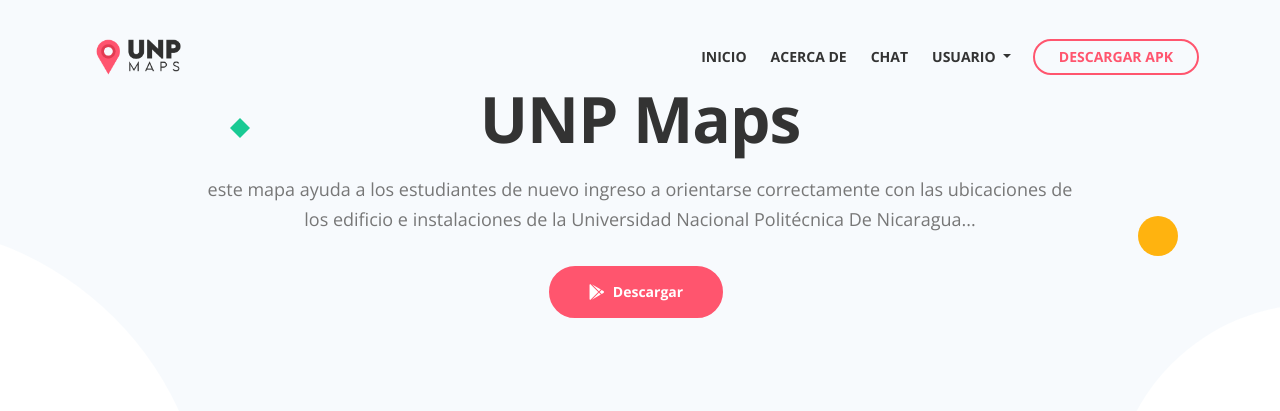
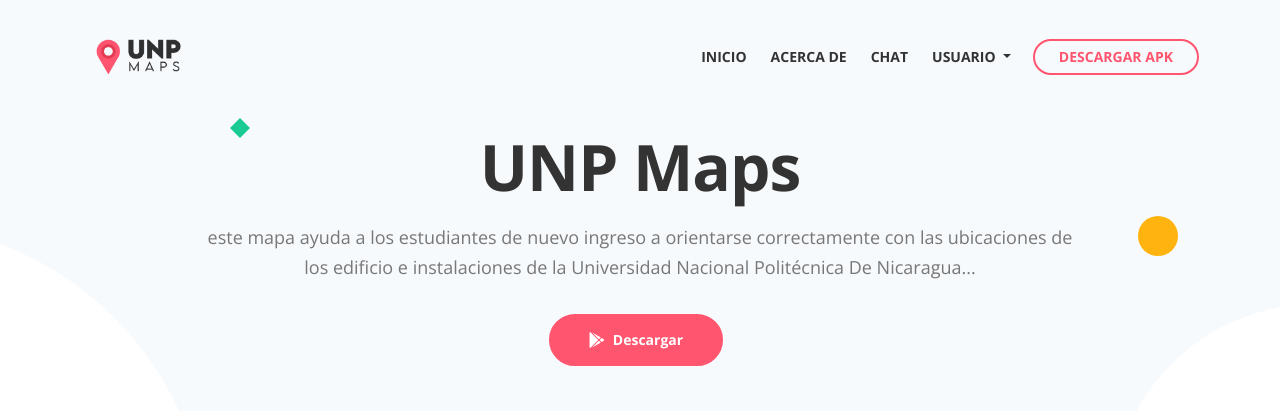
Before and after one commit to justin-campos/unpmaps, a Flask app: page / in a window 1280 px wide. Shown: the top 411 px of the page. Run offline with Flask 2, Linux system fonts and the light colour scheme; a user stored in the database is signed in; some libraries are stand-ins or nearby versions.

Commit message:
margenes

```diff
--- a/templates/index.html
+++ b/templates/index.html
@@ -6,7 +6,7 @@ content %}
   <div class="container">
     <div class="row">
       <div class="col-lg-12">
-        <div class="text-container">
+        <div class="text-container mt-5">
           <h1>UNP Maps</h1>
           <p class="p-large p-heading">
             este mapa ayuda a los estudiantes de nuevo ingreso a orientarse
```
